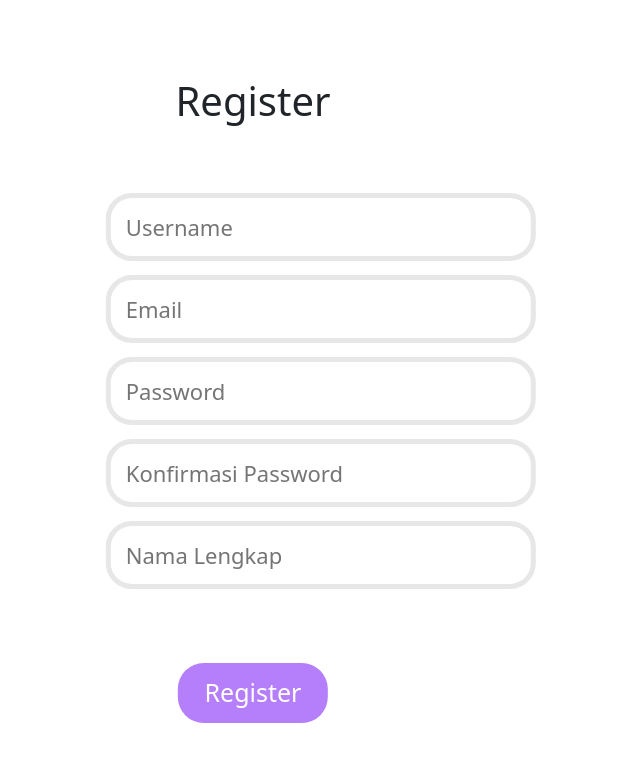
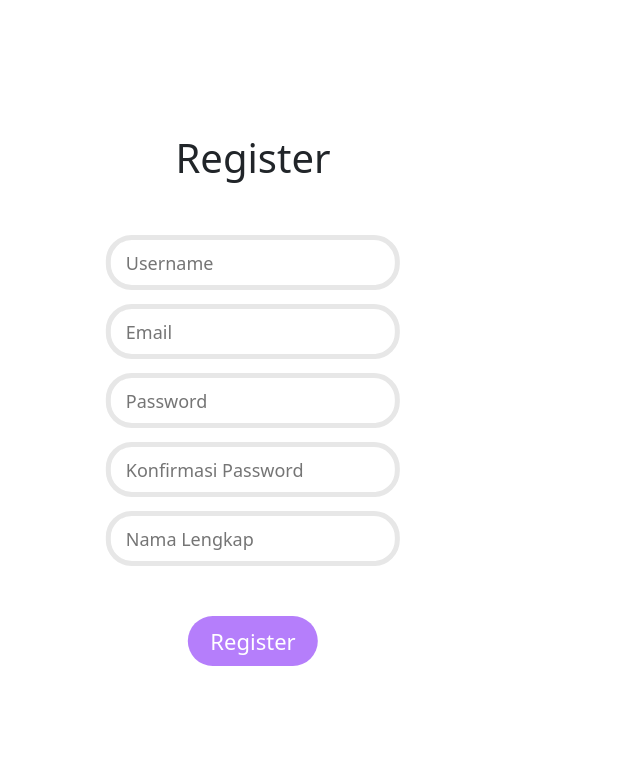
Before and after one commit to zflash123/IrrigationReport, a React (Vite) app: page /register in a window 1280 px wide. Shown: the top 762 px of the page, without its empty margins (387-1027 px from the left). Built offline with nearby package versions, Linux system fonts and the light colour scheme.

Commit message:
Change width of element with class r-form-input to 100%. Add media query for large screen, and add styling inside that in CSS for the "Register" page.

```diff
--- a/src/pages/Register.css
+++ b/src/pages/Register.css
@@ -35,7 +35,7 @@
   }
 
   .r-form-input {
-    width: 430px;
+    width: 100%;
     height: 68px;
     border-radius: 26px;
     box-sizing: border-box;
@@ -48,3 +48,26 @@
     margin-top: 60px;
   }
 }
+
+@media only screen and (min-width: 1024px) {
+  #register-username {
+    margin-top: 45px;
+  }
+
+  .r-form-input {
+    width: 100%;
+    height: 55px;
+    border-radius: 26px;
+    box-sizing: border-box;
+    margin-bottom: 14px;
+    font-size: 18px;
+    padding-left: 15px;
+  }
+
+  .register-button {
+    margin-top: 12px;
+    width: 130px;
+    height: 50px;
+    font-size: 22px;
+  }
+}
```
